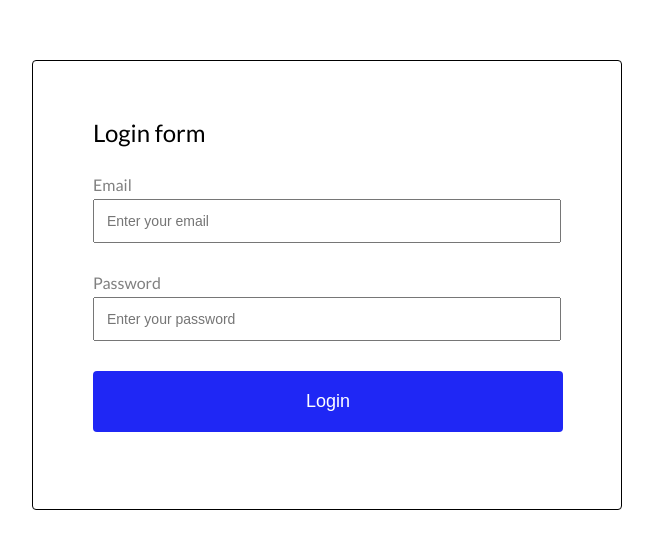
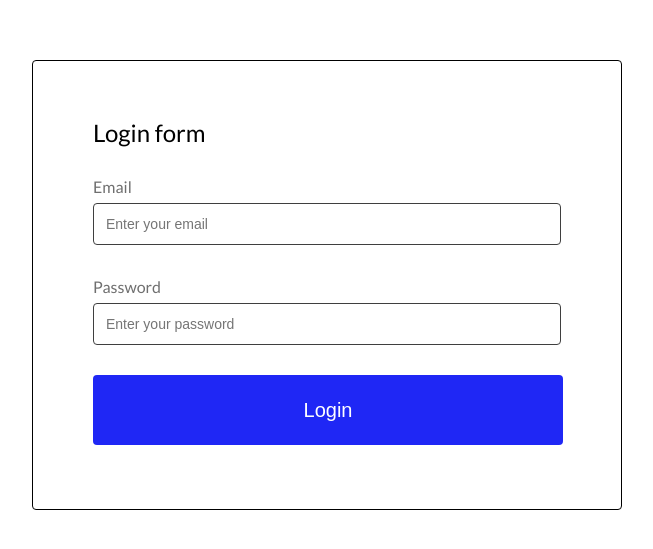
Before and after one commit to yamchytskyi/cohort39fs-react-vitalii, a React (Create React App) app: page / in a window 1280 px wide. Shown: the part 115-664 px from the top of the page, without its empty margins (313-966 px from the left). Built offline with nearby package versions, Linux system fonts and the light colour scheme.

Commit message:
Maked all more similar to Figmas macket

```diff
--- a/src/components/Button/styles.css
+++ b/src/components/Button/styles.css
@@ -3,8 +3,11 @@
   height: auto;
   max-height: 70px;
   padding: 20px 54px 20px 54px;
-  font-size: large;
-  color: white;
+  font-size: 20px;
+  font-weight: 400;
+  line-height: 30px;
+
+  color: #FFFFFF;
   background: #1f27f5;
   border: none;
   border-radius: 4px;
--- a/src/components/Input/Input.jsx
+++ b/src/components/Input/Input.jsx
@@ -2,9 +2,9 @@ import "./styles.css";
 
 function Input({ name, type, placeholder, label }) {
   return (
-    <div className="input-form">
-      <label for="input-id">{label}</label>
-      <input id="input-id" className="input-component" name={name} type={type} placeholder={placeholder}></input>
+    <div className="input-component">
+      <label for="input-id" className="label-element">{label}</label>
+      <input id="input-id" className="input-element" name={name} type={type} placeholder={placeholder}></input>
     </div>
   );
 }
--- a/src/components/Input/styles.css
+++ b/src/components/Input/styles.css
@@ -1,17 +1,27 @@
-label {
-    display: block;
-    margin-bottom: 5px;
-    color: gray;
-    font-size: 16px;
+.input-component {
+  width: 100%;
+  display: flex;
+  flex-direction: column;
+  max-width: 470px;
+  gap: 4px;
 }
 
-.input-component {
+.label-element {
+  display: block;
   width: 100%;
-  max-width: 470px;
+  height: 24px;
+  color: #6f6f6f;
+  font-size: 16px;
+  font-weight: 400;
+  line-height: 24px;
+  padding: 0 0 20px;
+}
+
+.input-element {
   height: auto;
-  max-height: 176px;
+  max-height: 50px;
   padding: 12px;
   font-size: 14px;
-  border-radius: 4px solid;
-  gap: 20px;
+  border: 1px solid #3F3F3F;
+  border-radius: 4px;
 }
--- a/src/components/LoginForm/styles.css
+++ b/src/components/LoginForm/styles.css
@@ -20,5 +20,6 @@
     font-size: 24px;
     font-weight: 400;
     line-height: 24px;
+    padding: 0 0 20px;
     text-align: left;
 }
--- a/src/homeworks/Homework_03/styles.css
+++ b/src/homeworks/Homework_03/styles.css
@@ -1,3 +1,9 @@
+* {
+    padding: 0;
+    margin: 0;
+    box-sizing: border-box;
+}
+
 .wrapper {
     position: absolute;
     top: 50%;
```
